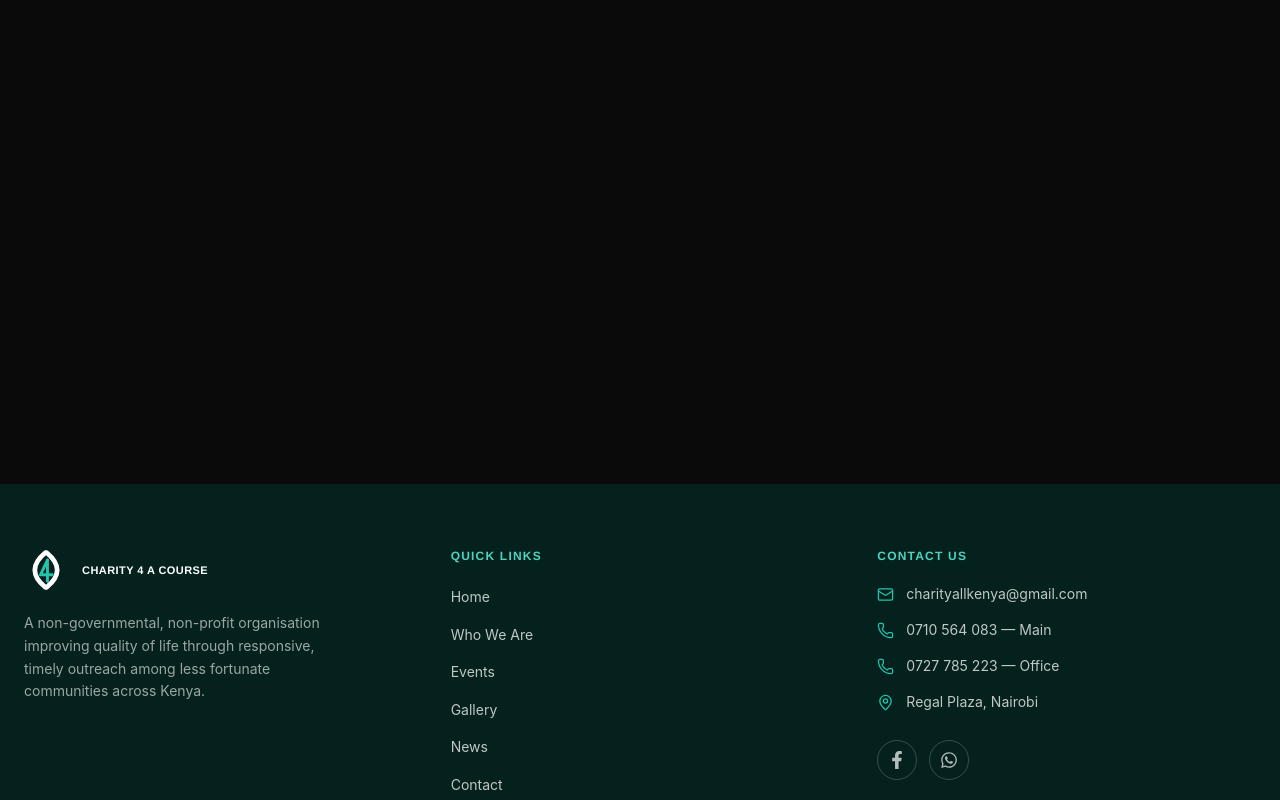
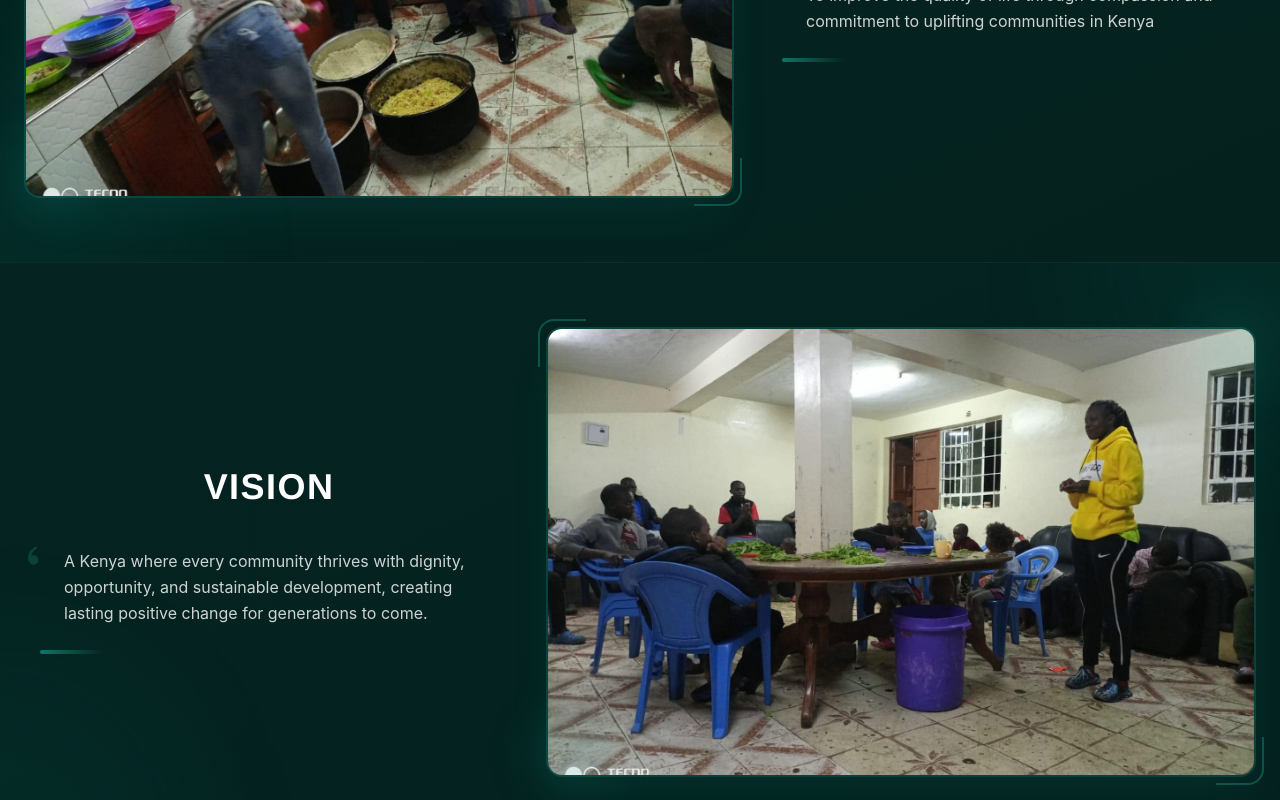
Before and after one commit to SCIPIO666/charity-4-a-course, a React (Vite) app in the folder client/: page /about in a window 1280 px wide. Shown: the part 1240-2040 px from the top of the page. Built offline with nearby package versions, Linux system fonts and the light colour scheme.

Commit message:
feat: about mission,vision

```diff
--- a/client/src/App.css
+++ b/client/src/App.css
@@ -17,6 +17,7 @@
   --color-teal-800: #0A5B54;
   --color-teal-900: #073B37;
   --color-teal-950: #04211E;
+
 
   /* ---- Ink / black (card blocks, high-contrast panels) ------------------ */
   --color-ink-0:   #000000;
--- a/client/src/components/Footer.jsx
+++ b/client/src/components/Footer.jsx
@@ -28,7 +28,7 @@ const SOCIALS = [
 
 export default function Footer() {
   return (
-    <footer className="bg-[#04211E] rounded-none">
+    <footer className="bg-ink-50 rounded-none">
       {/* main grid */}
       <div className="max-w-7xl mx-auto px-6 py-16 grid grid-cols-1 md:grid-cols-3 gap-12">
         {/* brand */}
--- a/client/src/pages/WhoWeAre.jsx
+++ b/client/src/pages/WhoWeAre.jsx
@@ -1,5 +1,7 @@
 import React from 'react'
 import Hero from './pageComponents/Hero'
+import MissionVisionBanner from './pageComponents/MissionVisionBanner'
+
 export default function WhoWeAre() {
   return (
     <div>
@@ -9,10 +11,22 @@ export default function WhoWeAre() {
         pattern='pattern2'
         carousel={false}
         scrollArrow={true}
-        target = '#about'
+        target='#about'
       />
-      <section id='about' className='min-h-screen bg-ink-50 text-brand-white'>
 
+      <section id='about' className='bg-[#04211E]'>
+        <MissionVisionBanner
+          heading='MISSION'
+          info='To improve the quality of life through compassion and commitment to uplifting communities  in Kenya'
+          imageSource='../../public/about1.jpg'
+        />
+
+        <MissionVisionBanner
+          heading='VISION'
+          info='A Kenya where every community thrives with dignity, opportunity, and sustainable development, creating lasting positive change for generations to come.'
+          imageSource='../../public/about2.jpg'
+           layout = 'right'
+        />
       </section>
     </div>
   )
--- a/client/src/pages/pageComponents/LandingPageCta.jsx
+++ b/client/src/pages/pageComponents/LandingPageCta.jsx
@@ -99,7 +99,7 @@ export default function LandingPageCta() {
   }, [])
 
   return (
-    <section ref={sectionRef} className='min-h-screen bg-ink-50 text-brand-white px-6 md:px-12 py-16'>
+    <section ref={sectionRef} className='min-h-screen bg-teal-950 text-brand-white px-6 md:px-12 py-16'>
       <h2 className="cta-heading font-display text-center relative z-20 font-bold tracking-wide uppercase py-4 pb-8">
         Support Us
       </h2>
--- /dev/null
+++ b/client/src/pages/pageComponents/MissionVisionBanner.jsx
@@ -0,0 +1,73 @@
+import React from 'react'
+import Header from '../../components/Header'
+
+export default function MissionVisionBanner({
+  heading = '',
+  info = '',
+  imageSource = '',
+  layout = 'left' // 'left' or 'right'
+}) {
+  const isImageLeft = layout === 'left'
+
+  return (
+    <section className='relative min-h-[500px] overflow-hidden bg-[#04211E] border-b border-white/5'>
+
+      {/* background */}
+      <div className="absolute inset-0 bg-gradient-to-br from-teal-900/10 to-transparent" />
+
+      {/* circles */}
+      <div className="absolute top-0 right-0 w-96 h-96 bg-teal-500/5 rounded-full blur-3xl translate-x-1/2 -translate-y-1/2" />
+      <div className="absolute bottom-0 left-0 w-96 h-96 bg-teal-500/5 rounded-full blur-3xl -translate-x-1/2 translate-y-1/2" />
+
+
+      <div className={`relative z-10 mx-auto max-w-7xl px-4 md:px-6 py-8 md:py-16 flex flex-col ${isImageLeft ? 'md:flex-row' : 'md:flex-row-reverse'} items-stretch gap-6 md:gap-12 min-h-[500px]`}>
+
+
+        <div className="w-full md:w-[60%] flex items-center">
+          <div className="relative w-full h-[300px] md:h-[450px]">
+            <div className="w-full h-full rounded-2xl overflow-hidden border-2 border-teal-400/20 shadow-2xl shadow-teal-500/10 hover:scale-[1.02] transition-transform duration-500">
+              <img
+                src={imageSource}
+                alt={heading}
+                className="w-full h-full object-cover"
+              />
+            </div>
+
+
+            <div className="absolute -top-4 -right-4 w-20 h-20 bg-teal-400/10 rounded-full blur-xl" />
+            <div className="absolute -bottom-4 -left-4 w-20 h-20 bg-teal-400/10 rounded-full blur-xl" />
+
+            {/* corners */}
+            <div className="absolute -top-2 -left-2 w-12 h-12 border-t-2 border-l-2 border-teal-400/30 rounded-tl-2xl" />
+            <div className="absolute -bottom-2 -right-2 w-12 h-12 border-b-2 border-r-2 border-teal-400/30 rounded-br-2xl" />
+          </div>
+        </div>
+
+
+        <div className={`w-full md:w-[40%] flex flex-col justify-center ${isImageLeft ? 'md:pr-4' : 'md:pl-4'}`}>
+
+          <div className="mb-4 md:mb-6">
+            <Header text={heading} />
+          </div>
+
+          {/*  text - quote marks */}
+          <div className="relative">
+            <svg
+              className="absolute -top-2 -left-4 w-8 h-8 text-teal-400/20 fill-current"
+              viewBox="0 0 24 24"
+            >
+              <path d="M4.583 17.321C3.553 16.227 3 15 3 13.011c0-3.5 2.457-6.637 6.03-8.188l.893 1.378c-3.335 1.804-3.987 4.145-4.247 5.621.537-.278 1.24-.375 1.929-.311 1.804.167 3.226 1.648 3.226 3.489a3.5 3.5 0 0 1-3.5 3.5c-1.073 0-2.099-.49-2.748-1.179z"/>
+            </svg>
+
+            <p className='text-white/80 text-sm md:text-base leading-relaxed pl-6'>
+              {info}
+            </p>
+          </div>
+
+          {/* line */}
+          <div className="mt-4 md:mt-6 w-16 h-1 bg-gradient-to-r from-teal-400/50 to-transparent rounded-full" />
+        </div>
+      </div>
+    </section>
+  )
+}
--- a/client/src/pages/pageComponents/Programmes.jsx
+++ b/client/src/pages/pageComponents/Programmes.jsx
@@ -23,7 +23,7 @@ const KEY_PROGRAMMES = [
     icon: Utensils,
     title: 'Food Security & Outreach',
     description: 'Providing nutritious meals and essential food supplies to vulnerable families and community centers.',
-    stat: '1,000+ Meals Served'
+    stat: '300+ Meals Served'
   },
   {
     icon: BookOpen,
```
